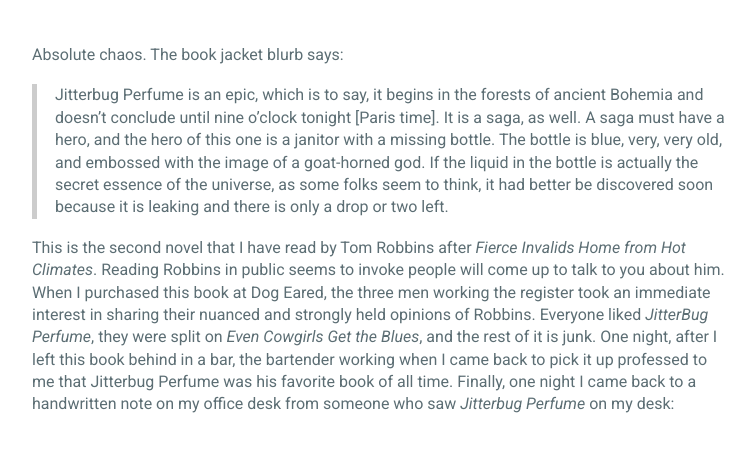
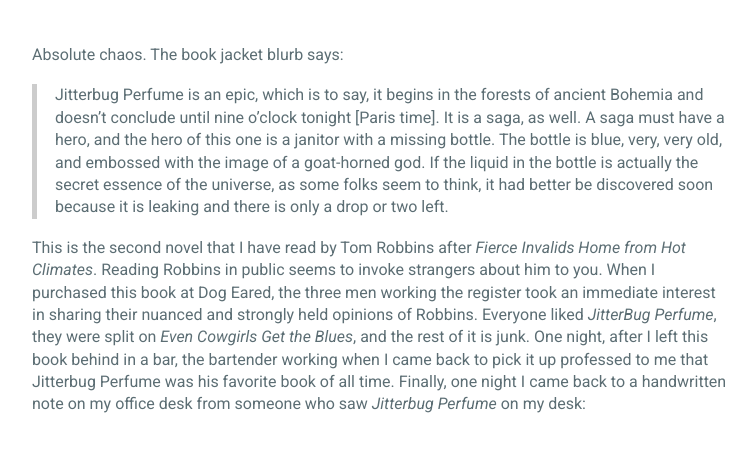
Before and after one commit to frankwang95/frankwang95.github.io, a Jekyll site: the page built from _posts/2023-10-28-jitterbug-perfume-robbins.md, in a window 1280 px wide and 900 px high, scrolled down 388 px, cut to the strip 0-450 px from the top of the window. Shown: the whole strip, without its empty margins (258-1014 px from the left). Built offline with Jekyll 4.4.1, drawn with Linux system fonts in a browser that asks for light colours.

Commit message:
Update 2023-10-28-jitterbug-perfume-robbins.md

```diff
--- a/_posts/2023-10-28-jitterbug-perfume-robbins.md
+++ b/_posts/2023-10-28-jitterbug-perfume-robbins.md
@@ -9,7 +9,7 @@ Absolute chaos. The book jacket blurb says:
 
 > Jitterbug Perfume is an epic, which is to say, it begins in the forests of ancient Bohemia and doesn't conclude until nine o'clock tonight [Paris time]. It is a saga, as well. A saga must have a hero, and the hero of this one is a janitor with a missing bottle. The bottle is blue, very, very old, and embossed with the image of a goat-horned god. If the liquid in the bottle is actually the secret essence of the universe, as some folks seem to think, it had better be discovered soon because it is leaking and there is only a drop or two left.
 
-This is the second novel that I have read by Tom Robbins after *Fierce Invalids Home from Hot Climates*. Reading Robbins in public seems to invoke people will come up to talk to you about him. When I purchased this book at Dog Eared, the three men working the register took an immediate interest in sharing their nuanced and strongly held opinions of Robbins. Everyone liked *JitterBug Perfume*, they were split on *Even Cowgirls Get the Blues*, and the rest of it is junk. One night, after I left this book behind in a bar, the bartender working when I came back to pick it up professed to me that Jitterbug Perfume was his favorite book of all time. Finally, one night I came back to a handwritten note on my office desk from someone who saw *Jitterbug Perfume* on my desk:
+This is the second novel that I have read by Tom Robbins after *Fierce Invalids Home from Hot Climates*. Reading Robbins in public seems to invoke strangers about him to you. When I purchased this book at Dog Eared, the three men working the register took an immediate interest in sharing their nuanced and strongly held opinions of Robbins. Everyone liked *JitterBug Perfume*, they were split on *Even Cowgirls Get the Blues*, and the rest of it is junk. One night, after I left this book behind in a bar, the bartender working when I came back to pick it up professed to me that Jitterbug Perfume was his favorite book of all time. Finally, one night I came back to a handwritten note on my office desk from someone who saw *Jitterbug Perfume* on my desk:
 
 <br>
 <p align="center">
```
